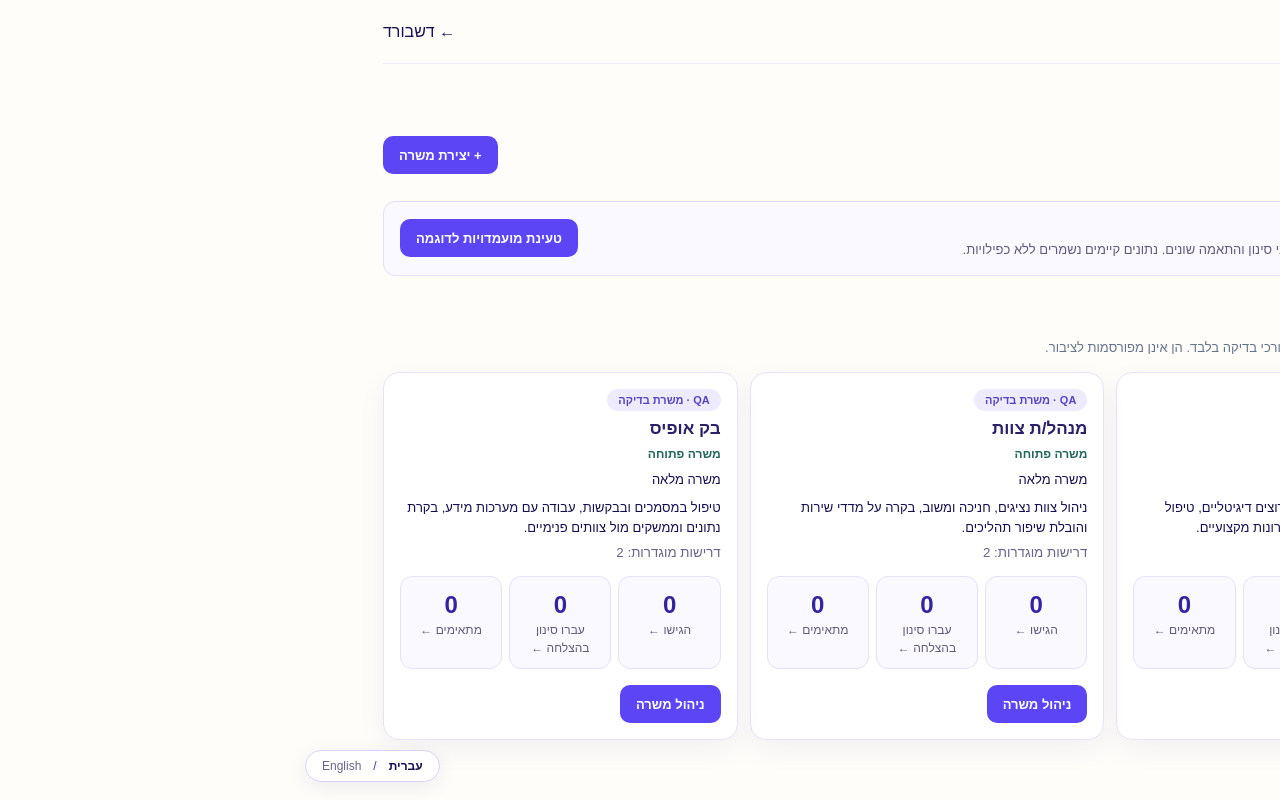
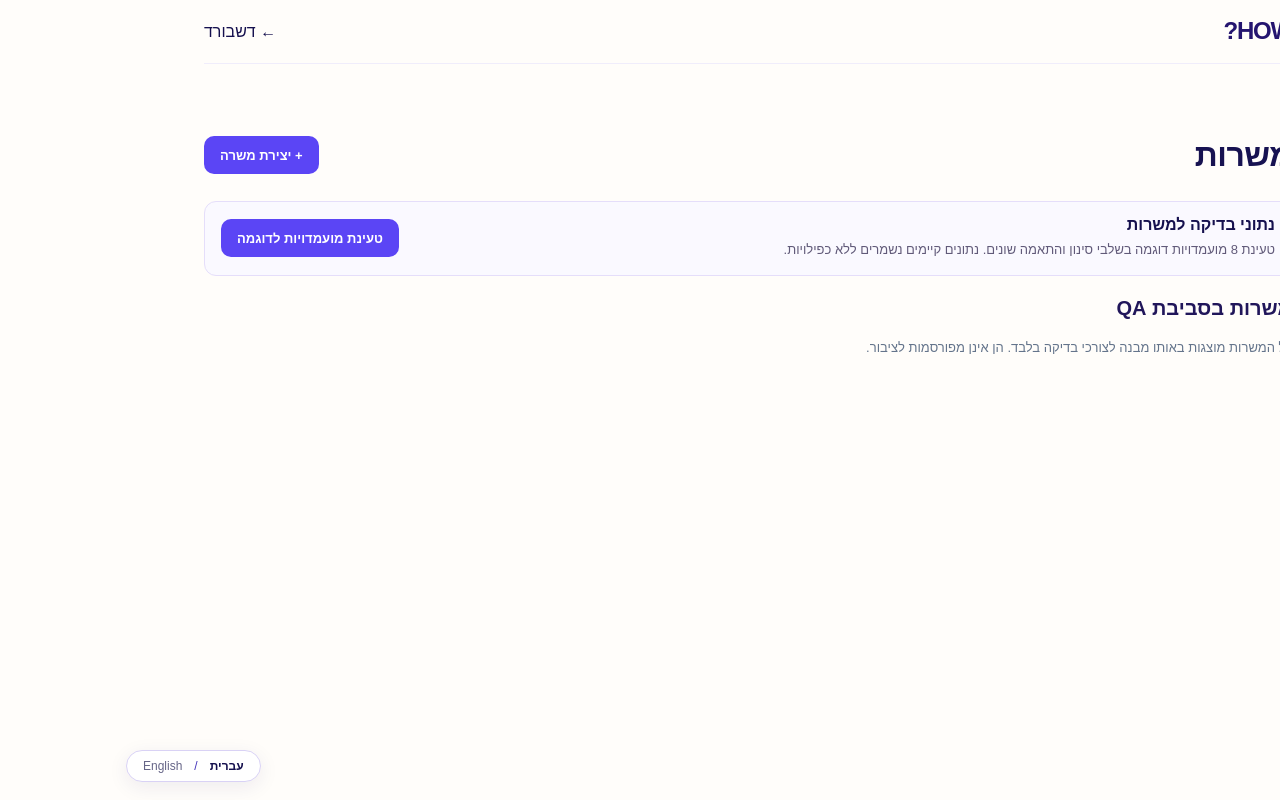
Before and after one commit to IritSel/recruitment-ai, a Next.js app: page /recruiter/jobs in a window 1280 px wide. Built offline with nearby package versions, Linux system fonts and the light colour scheme.

Commit message:
Scope QA recruiter jobs to selected company

```diff
--- a/app/recruiter/jobs/page.tsx
+++ b/app/recruiter/jobs/page.tsx
@@ -12,6 +12,7 @@ const demoJobs:Job[]=[
 export default function JobsPage(){
  const en=useSiteLanguage()==="en";
  const [jobs,setJobs]=useState<Job[]>([]);
+ const [companyId,setCompanyId]=useState("");
  const [savedCandidates,setSavedCandidates]=useState<string[]>([]);
  const [offers,setOffers]=useState<{candidateId:string;jobId:string;jobTitle:string;status?:string;sentAt?:string;recruiterName?:string;companyName?:string}[]>([]);
  const [openOffer,setOpenOffer]=useState<string|null>(null);
@@ -35,7 +36,7 @@ export default function JobsPage(){
  function toggleClose(id:string){const next=closedIds.includes(id)?closedIds.filter(x=>x!==id):[...closedIds,id];localStorage.setItem("how-qa-closed-jobs",JSON.stringify(next));setClosedIds(next);setNotice(next.includes(id)?"המשרה נסגרה בסביבת QA.":"המשרה נפתחה מחדש בסביבת QA.")}
  function deleteJob(id:string,title:string){if(!window.confirm("האם למחוק משרה זו מסביבת הבדיקות?"))return;const next=[...deletedIds,id];localStorage.setItem("how-qa-deleted-jobs",JSON.stringify(next));setDeletedIds(next);setNotice("המשרה הוסרה מרשימת QA. מועמדויות קיימות לא נמחקו.")}
  const offerPanel=(id:string,title:string)=><div style={{marginTop:12,display:"grid",gap:8}}><button type="button" onClick={()=>{setOpenOffer(openOffer===id?null:id);setNotice("")}} style={{padding:"9px 13px",border:"1px solid #b9aff7",background:"#f7f5ff",borderRadius:9,color:"#32219d",fontWeight:700,cursor:"pointer",justifySelf:"start"}}>{en?"Suggest to saved candidates":"הצעת משרה למועמדים שמורים"}</button>{openOffer===id&&<div style={{border:"1px solid #e5defa",borderRadius:10,padding:12,display:"grid",gap:9}}><strong>מועמדים שמורים (QA)</strong>{qaCandidates.filter(c=>c.open&&savedCandidates.includes(c.id)).length?qaCandidates.filter(c=>c.open&&savedCandidates.includes(c.id)).map(c=><div key={c.id} style={{display:"flex",alignItems:"center",gap:12,flexWrap:"wrap"}}><span>{c.name} · {c.role}</span><Link href={"/recruiter/candidates/qa-profile?id="+c.id}>צפייה בפרופיל</Link><button type="button" disabled={offers.some(o=>o.jobId===id&&o.candidateId===c.id)} onClick={()=>propose(id,title,c.id)} style={{padding:"8px 12px",border:0,borderRadius:8,background:"#5b45f5",color:"white",cursor:"pointer"}}>{offers.some(o=>o.jobId===id&&o.candidateId===c.id)?"ההזמנה נרשמה":"שליחת הזמנה (QA)"}</button></div>):<p>עדיין לא שמרת מועמדים. <Link href="/recruiter/candidates">חיפוש ושמירת מועמדים</Link></p>}<small>הדגמה באותו דפדפן בלבד. אין שליחת הודעות אמיתיות או הגשת מועמדות אוטומטית.</small></div>}{notice&&openOffer===id&&<p role="status" style={{color:"#166534"}}>{notice}</p>}</div>;
- useEffect(()=>{try{const closed=JSON.parse(localStorage.getItem("how-qa-closed-jobs")||"[]");if(Array.isArray(closed))setClosedIds(closed);const deleted=JSON.parse(localStorage.getItem("how-qa-deleted-jobs")||"[]");if(Array.isArray(deleted))setDeletedIds(deleted);const storedApplications=JSON.parse(localStorage.getItem("how-qa-applications")||"[]");if(Array.isArray(storedApplications))setApplications(storedApplications);const saved=JSON.parse(localStorage.getItem("how-qa-saved-candidates")||"[]");if(Array.isArray(saved))setSavedCandidates(saved);const existing=JSON.parse(localStorage.getItem("how-qa-job-offers")||"[]");if(Array.isArray(existing))setOffers(existing);const raw=localStorage.getItem("how-qa-published-jobs");const parsed=raw?JSON.parse(raw):[];if(Array.isArray(parsed)){const valid=parsed.filter((j):j is Job=>Boolean(j&&typeof j.id==="string"&&typeof j.title==="string"&&j.qa===true));setJobs([...valid,...demoJobs.filter(d=>!valid.some(j=>j.id===d.id))])}else setJobs(demoJobs)}catch{}},[]);
+ useEffect(()=>{try{const ctx=JSON.parse(sessionStorage.getItem("qa-demo-context")||"{}");setCompanyId(ctx.companyId||"");const closed=JSON.parse(localStorage.getItem("how-qa-closed-jobs")||"[]");if(Array.isArray(closed))setClosedIds(closed);const deleted=JSON.parse(localStorage.getItem("how-qa-deleted-jobs")||"[]");if(Array.isArray(deleted))setDeletedIds(deleted);const storedApplications=JSON.parse(localStorage.getItem("how-qa-applications")||"[]");if(Array.isArray(storedApplications))setApplications(storedApplications);const saved=JSON.parse(localStorage.getItem("how-qa-saved-candidates")||"[]");if(Array.isArray(saved))setSavedCandidates(saved);const existing=JSON.parse(localStorage.getItem("how-qa-job-offers")||"[]");if(Array.isArray(existing))setOffers(existing);const raw=localStorage.getItem("how-qa-published-jobs");const parsed=raw?JSON.parse(raw):[];if(Array.isArray(parsed)){const valid=parsed.filter((j):j is Job=>Boolean(j&&typeof j.id==="string"&&typeof j.title==="string"&&j.qa===true));setJobs([...valid.filter(j=>(j as Job & {companyId?:string}).companyId===ctx.companyId),...(ctx.companyId==="demo-a"?demoJobs:[])])}else setJobs(ctx.companyId==="demo-a"?demoJobs:[])}catch{}},[]);
  return <main className="shell"><nav className="nav"><Link className="brand" href="/">HOW?</Link><Link href="/recruiter">← {en?"Dashboard":"דשבורד"}</Link></nav>
  <section style={{padding:"45px 0"}}>
  <div style={{display:"flex",justifyContent:"space-between",alignItems:"center",gap:14,flexWrap:"wrap"}}><h1>{en?"Jobs":"משרות"}</h1><Link className="button" href="/recruiter/jobs/new">+ {en?"Create job":"יצירת משרה"}</Link></div>
@@ -44,7 +45,7 @@ export default function JobsPage(){
  <h2>{en?"QA jobs":"משרות בסביבת QA"}</h2>
  <p style={{color:"#64748b",fontSize:13}}>{en?"All jobs below use the same QA card and candidate preview. They are not public.":"כל המשרות מוצגות באותו מבנה לצורכי בדיקה בלבד. הן אינן מפורסמות לציבור."}</p>
  <div style={{display:"grid",gridTemplateColumns:"repeat(auto-fit,minmax(270px,1fr))",gap:12}}>
- {jobs.filter(job=>!deletedIds.includes(job.id)).map(job=>{const applicants=applications.filter(a=>a.jobId===job.id);const submitted=new Set(applicants.map(a=>a.candidateId)).size;const screened=new Set(applicants.filter(a=>a.screeningStatus==="passed").map(a=>a.candidateId)).size;const matched=new Set(applicants.filter(a=>a.fitStatus==="matched").map(a=>a.candidateId)).size;return <article className="choice" key={job.id} style={{margin:0,padding:16,display:"grid",gap:8,alignContent:"start"}}>
+ {jobs.filter(job=>companyId&&!deletedIds.includes(job.id)).map(job=>{const applicants=applications.filter(a=>a.jobId===job.id);const submitted=new Set(applicants.map(a=>a.candidateId)).size;const screened=new Set(applicants.filter(a=>a.screeningStatus==="passed").map(a=>a.candidateId)).size;const matched=new Set(applicants.filter(a=>a.fitStatus==="matched").map(a=>a.candidateId)).size;return <article className="choice" key={job.id} style={{margin:0,padding:16,display:"grid",gap:8,alignContent:"start"}}>
  <span className="eyebrow" style={{justifySelf:"start"}}>QA · {en?"Test job":"משרת בדיקה"}</span>
  <h3 style={{margin:0}}>{job.title}</h3><span style={{fontSize:12,color:closedIds.includes(job.id)?"#a64b25":"#23665a",fontWeight:700}}>{closedIds.includes(job.id)?"משרה סגורה":"משרה פתוחה"}</span>
  <p style={{margin:0,fontSize:13}}>{job.employment}</p>
```
